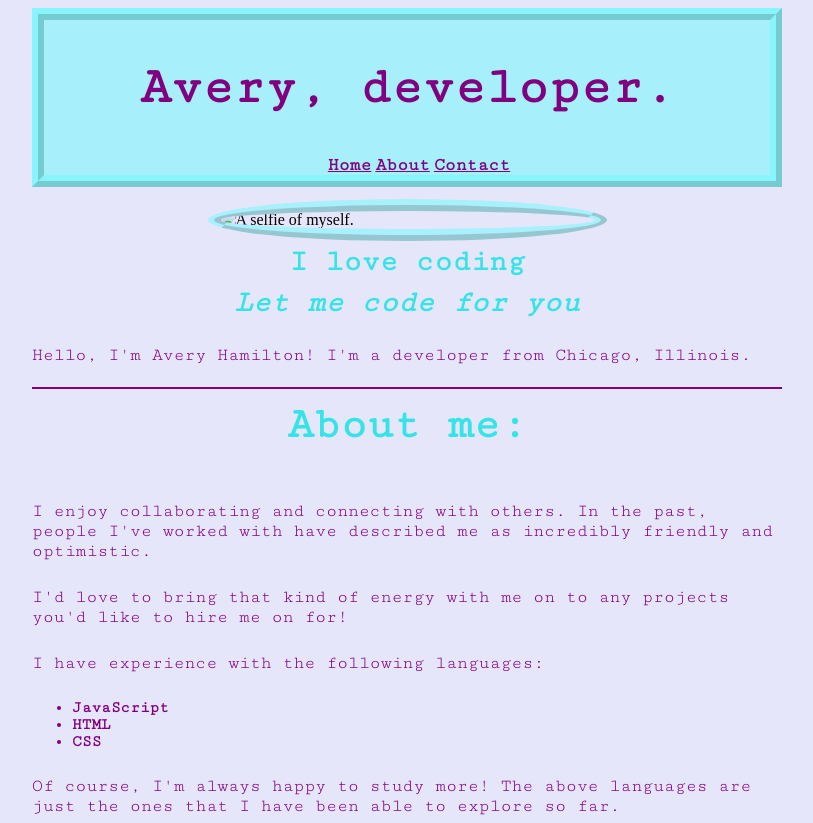
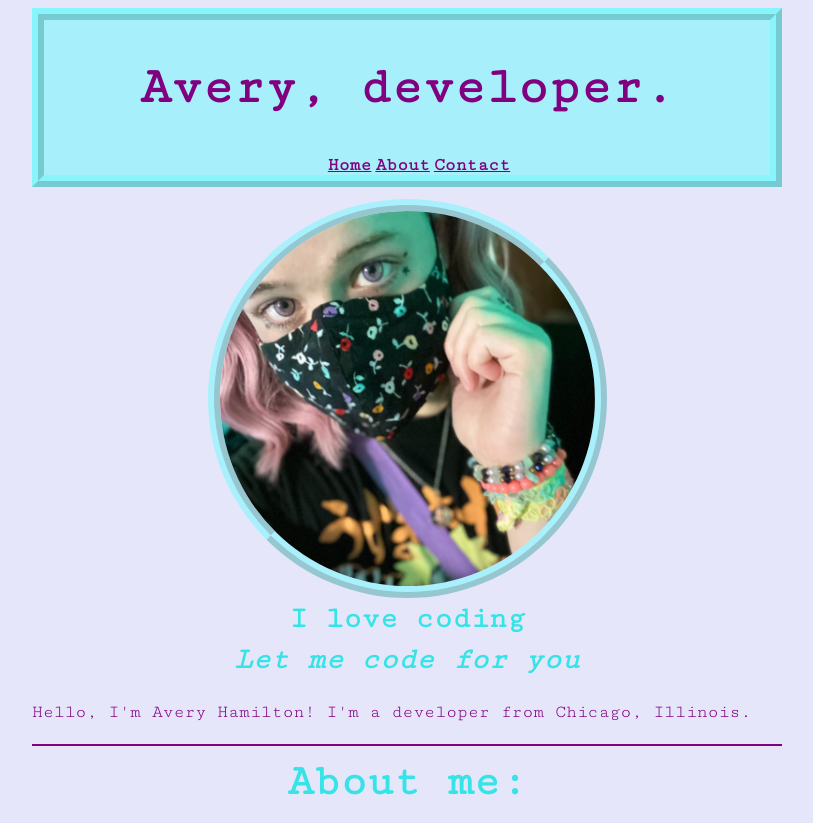
Before and after one commit to DeveloperAvery/Portfolio, a plain HTML site: page index.html in a window 1280 px wide. Shown: the top 823 px of the page, without its empty margins (233-1046 px from the left). Drawn offline with Linux system fonts and the light colour scheme; a script that the page names is missing.

Commit message:
Update index.html

```diff
--- a/index.html
+++ b/index.html
@@ -22,7 +22,7 @@
     </header>
     <main>
     <div class="avery-image">
-      <img class="ridge" src="images/avery.png" alt="A selfie of myself."/>
+      <img class="ridge" src="avery.png" alt="A selfie of myself."/>
     </div>
 
     <!-- The h3 text might seem a bit silly, but I liked it enough to keep it in. If someone hires me after reading that, they're definitely the kind of boss I'd like to work for. -->
```
